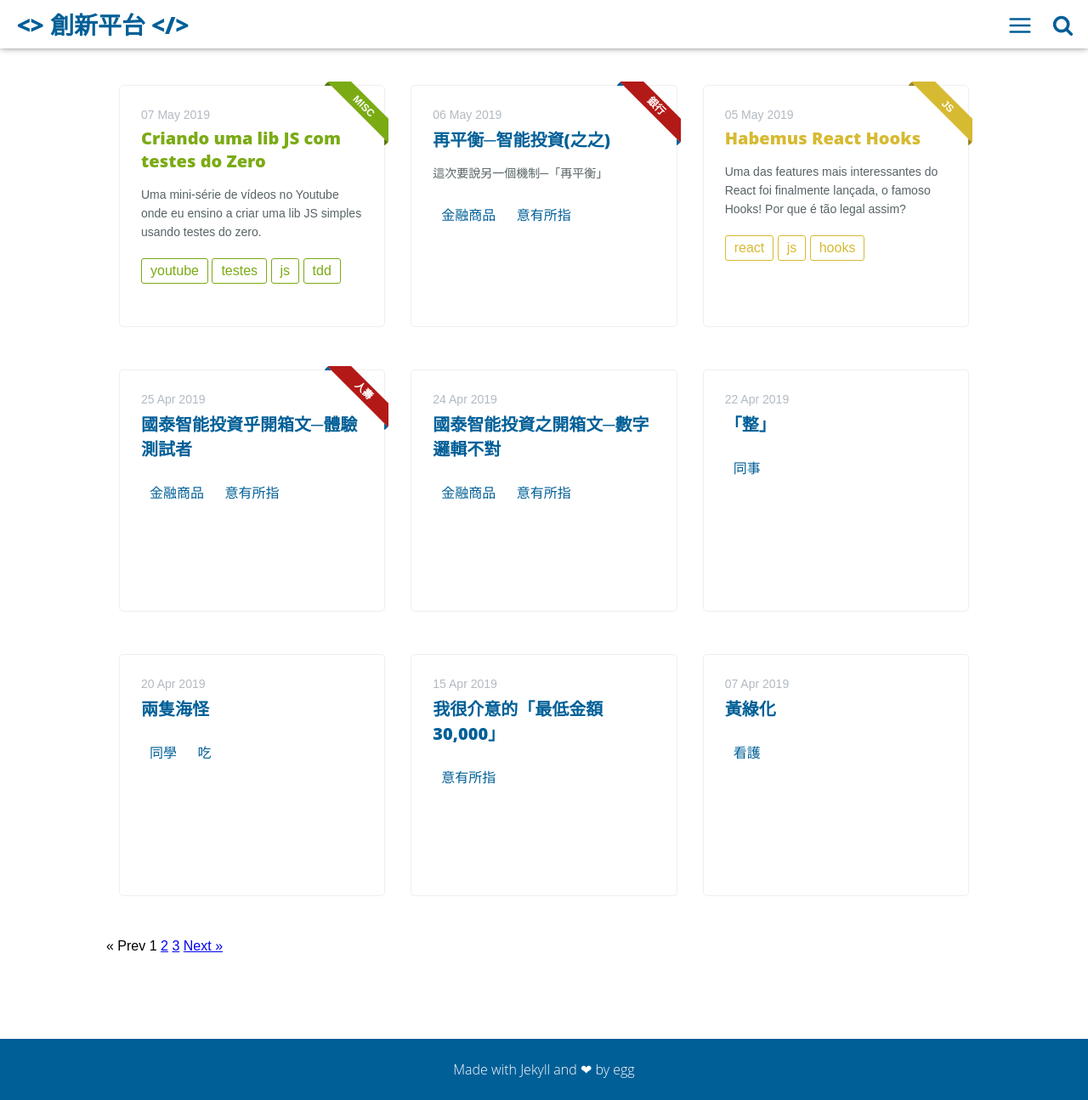
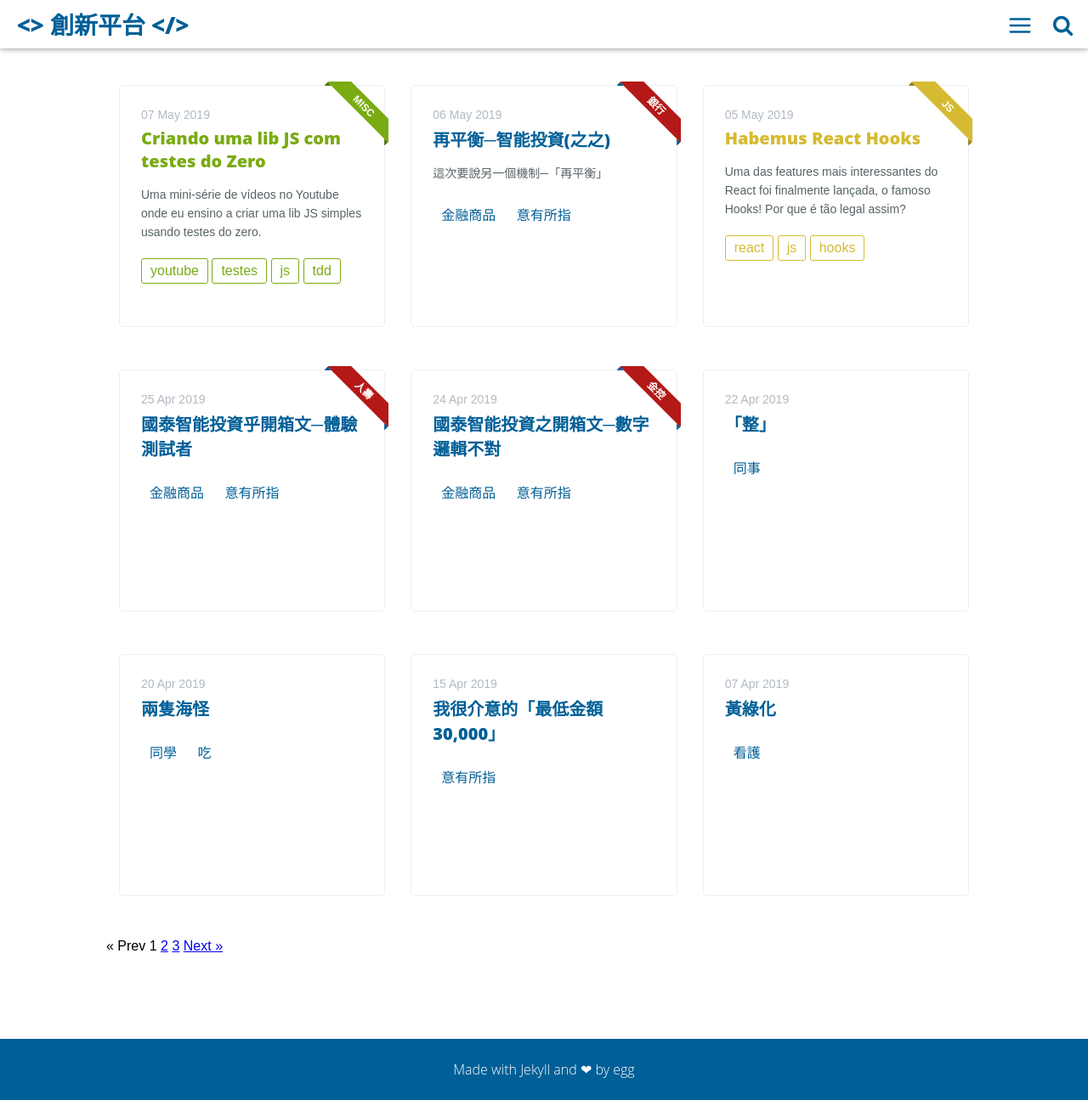
Before and after one commit to doltegg/cj, a Jekyll site: the page built from index.html, in a window 1280 px wide and 1295 px high. Shown: the whole window at 85% size. Built offline with Jekyll 4.4.1, drawn with Linux system fonts in a browser that asks for light colours; nearby versions of some CDN libraries; library files that are not in the unit come from our copies; the list of posts is cut into pages by our own code.

Commit message:
Update 2019-04-24-robo-1.md

```diff
--- a/_posts/2019-04-24-robo-1.md
+++ b/_posts/2019-04-24-robo-1.md
@@ -3,6 +3,7 @@ layout: post
 title: 國泰智能投資之開箱文─數字邏輯不對
 date: 2019-04-24 21:27:11 +0000
 category: 評
+main-class: "金控"
 tags: [金融商品, 意有所指]
 ---
 
```
